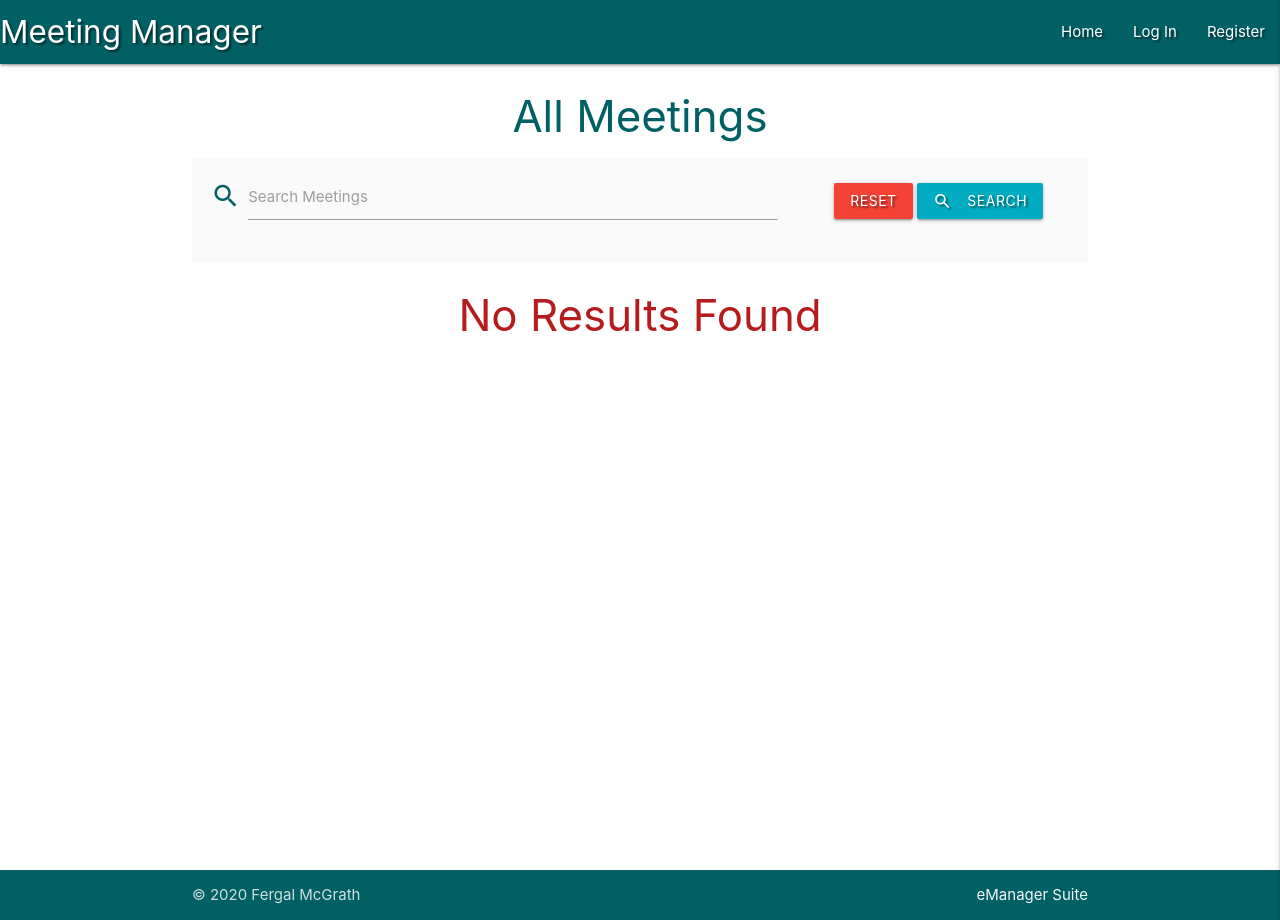
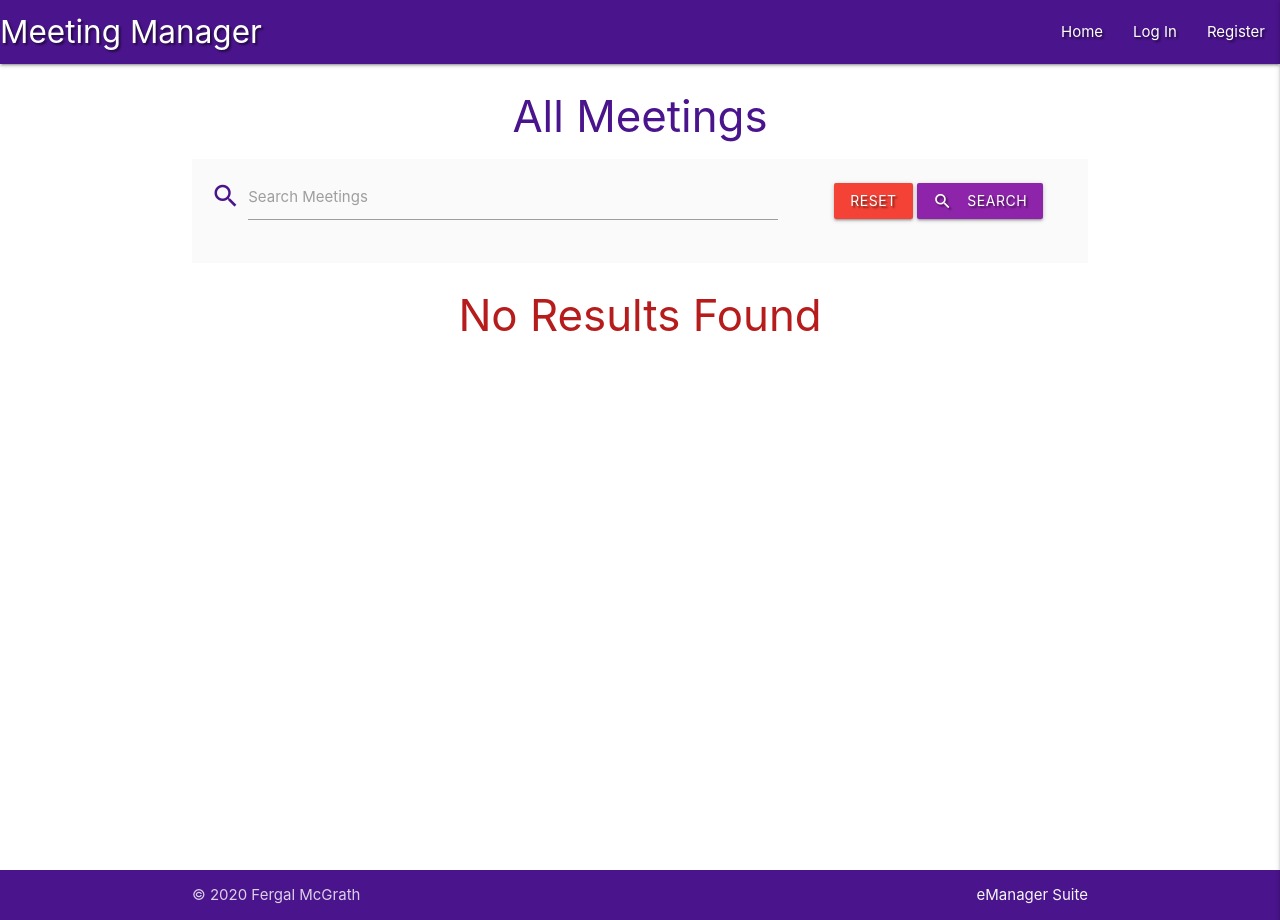
Before and after one commit to Verga1/Meeting-Manage, a Flask app: page /search in a window 1280 px wide. Run offline with Flask 2, Linux system fonts and the light colour scheme; data that the repository does not hold is empty; some libraries are stand-ins or nearby versions.

Commit message:
updated colour scheme

```diff
--- a/templates/add_group.html
+++ b/templates/add_group.html
@@ -1,14 +1,14 @@
 {% extends "base.html" %}
 {% block content %}
 
-<h3 class="cyan-text text-darken-4 center-align">Add Group</h3>
+<h3 class="purple-text text-darken-4 center-align">Add Group</h3>
 
     <div class="row card-panel grey lighten-5">
         <form class="col s12" method="POST" action="{{ url_for('add_group') }}">
             <!-- group name -->
             <div class="row">
                 <div class="input-field col s12">
-                    <i class="material-icons prefix cyan-text text-darken-4">folder_open</i>
+                    <i class="material-icons prefix purple-text text-darken-4">folder_open</i>
                     <input id="group_name" name="group_name" minlenght="2" maxlength="25"
                         type="text" class="validate" required>
                     <label for="group_name">Group Name</label>
@@ -17,7 +17,7 @@
             <!-- submit button -->
             <div class="row">
                 <div class="col s12 center-align">
-                    <button type="submit" class="btn-large cyan darken-1 text-shadow">
+                    <button type="submit" class="btn-large purple darken-1 text-shadow">
                         Add Group <i class="material-icons prefix">add_box</i>
                     </button>
                 </div>
--- a/templates/base.html
+++ b/templates/base.html
@@ -26,7 +26,7 @@
   <body>
     <header>
     <!-- top navbar -->
-      <nav class="nav-extended text-shadow cyan darken-4">
+      <nav class="nav-extended text-shadow purple darken-4">
         <div class="nav-wrapper">
           <a href="{{ url_for('get_meetings') }}" class="brand-logo">Meeting Manager</a>
           <a href="#" data-target="mobile-demo" class="sidenav-trigger right"
@@ -50,7 +50,7 @@
 
     <!-- mobile sidenav -->
       <ul class="sidenav" id="mobile-demo">
-        <li><h4 class="center-align cyan-text text-darken-4">Meeting Manager</h4></li>
+        <li><h4 class="center-align purple-text text-darken-4">Meeting Manager</h4></li>
         <li><a href="{{ url_for('get_meetings') }}">Home</a></li>
             {% if session.user %}
                 <li><a href="{{ url_for('profile', username=session['user']) }}">Profile</a></li>
@@ -72,7 +72,7 @@
             {% if messages %}
                 {% for message in messages %}
                 <div class="row flashes">
-                    <h4 class="cyan lighten-4 center-align">{{ message }}</h4>
+                    <h4 class="purple lighten-4 center-align">{{ message }}</h4>
                 </div>
                 {% endfor %}
             {% endif %}
@@ -87,7 +87,7 @@
 
     <!-- Footer -->
     <footer class="page-footer white">
-        <div class="footer-copyright cyan darken-4">
+        <div class="footer-copyright purple darken-4">
             <div class="container">
             © 2020 Fergal McGrath
             <a class="grey-text text-lighten-4 right" href="#!">eManager Suite</a>
--- a/templates/edit_group.html
+++ b/templates/edit_group.html
@@ -1,14 +1,14 @@
 {% extends "base.html" %}
 {% block content %}
 
-<h3 class="cyan-text text-darken-4 center-align">Edit Group</h3>
+<h3 class="purple-text text-darken-4 center-align">Edit Group</h3>
 
     <div class="row card-panel grey lighten-5">
         <form class="col s12" method="POST" action="{{ url_for('edit_group', group_id=group._id) }}">
             <!-- group name -->
             <div class="row">
                 <div class="input-field col s12">
-                    <i class="material-icons prefix cyan-text text-darken-4">folder_open</i>
+                    <i class="material-icons prefix purple-text text-darken-4">folder_open</i>
                     <input id="group_name" name="group_name" minlenght="2" maxlength="25"
                         type="text" value="{{ group.group_name }}" class="validate" required>
                     <label for="group_name">Group Name</label>
@@ -20,7 +20,7 @@
                     <a href="{{ url_for('get_groups') }}" class="btn-large red text-shadow">
                         Cancel <i class="material-icons prefix">cancel</i>
                     </a>
-                    <button type="submit" class="btn-large cyan darken-1 text-shadow">
+                    <button type="submit" class="btn-large purple darken-1 text-shadow">
                         Edit Group <i class="material-icons prefix">edit</i>
                     </button>
                 </div>
--- a/templates/meetings.html
+++ b/templates/meetings.html
@@ -1,19 +1,19 @@
 {% extends "base.html" %}
 {% block content %}
 
-    <h3 class="cyan-text text-darken-4 center-align">All Meetings</h3>
+    <h3 class="purple-text text-darken-4 center-align">All Meetings</h3>
 
     <div class="row car-panel grey lighten-5">
         <form action="{{ url_for('search') }}" method="post" class="col s12">
             <div class="row valign-wrapper center-align">
                 <div class="input-field col s12 m8">
-                    <i class="material-icons prefix cyan-text text-darken-4">search</i>
+                    <i class="material-icons prefix purple-text text-darken-4">search</i>
                     <input type="text" name="query" id="query" minlength="3" class="validate" required>
                     <label for="query">Search Meetings</label>
                 </div>
                 <div class="col s12 m4">
                     <a href="{{ url_for('get_meetings') }}" class="red btn text-shadow">Reset</a>
-                    <button type="submit" class="cyan darken-1 btn text-shadow">
+                    <button type="submit" class="purple darken-1 btn text-shadow">
                         <i class="material-icons left">search</i> Search
                     </button>
                 </div>
@@ -25,19 +25,19 @@
     <ul class="collapsible">
         {% for meeting in meetings %}
         <li>
-            <div class="collapsible-header white-text cyan darken-4 text-shadow">
+            <div class="collapsible-header white-text purple darken-4 text-shadow">
                 <div class="col s3">
                     <i class="material-icons">arrow_drop_down</i>
                     {% if session.user|lower == meeting.created_by|lower %}
                         <a href="#{{ meeting._id }}" class="btn-small green accent-4 modal-trigger">Delete</a>
                         <a href="{{ url_for('edit_meeting', meeting_id=meeting._id) }}"
-                            class="btn-small cyan lighten-1">Edit</a>
+                            class="btn-small purple lighten-1">Edit</a>
                         <div id="{{ meeting._id }}" class="modal black-text">
                             <div class="modal-content">
                                 <h3>Are you sure you want to delete?</h3>
                             </div>
                             <div class="modal-footer">
-                                <a href="{{ url_for('delete_meeting', meeting_id=meeting._id) }}" class="modal-close btn-small cyan">Yes</a>
+                                <a href="{{ url_for('delete_meeting', meeting_id=meeting._id) }}" class="modal-close btn-small purple">Yes</a>
                                 <a href="{{ url_for('get_meetings') }}" class="modal-close btn-small red">No</a>
                             </div>
                         </div>
@@ -50,20 +50,20 @@
             <div class="collapsible-body">
                 <div class="row">
                     <div class="col m4 s12">
-                        <h6><i class="material-icons prefix cyan-text text-darken-4">folder_open</i> Group</h6>
+                        <h6><i class="material-icons prefix purple-text text-darken-4">folder_open</i> Group</h6>
                         <strong>{{ meeting.group_name }}</strong>
-                        <h6><i class="material-icons prefix cyan-text text-darken-4">event</i> Meeting Date</h6>
+                        <h6><i class="material-icons prefix purple-text text-darken-4">event</i> Meeting Date</h6>
                         <p>{{ meeting.meeting_date }}</p>
                         <p><em>by: {{ meeting.created_by }}</em></p>
                     </div>
                     <div class="col m8 s12">
-                        <h6><i class="material-icons prefix cyan-text text-darken-4">gavel</i> Meeting Name</h6>
+                        <h6><i class="material-icons prefix purple-text text-darken-4">gavel</i> Meeting Name</h6>
                         <p>{{ meeting.meeting_name }}</p>
-                        <h6><i class="material-icons prefix cyan-text text-darken-4">content_paste</i> Meeting Agenda</h6>
+                        <h6><i class="material-icons prefix purple-text text-darken-4">content_paste</i> Meeting Agenda</h6>
                         <p>{{ meeting.meeting_agenda }}</p>
-                        <h6><i class="material-icons prefix cyan-text text-darken-4">assignment</i> Meeting Actions</h6>
+                        <h6><i class="material-icons prefix purple-text text-darken-4">assignment</i> Meeting Actions</h6>
                         <p>{{ meeting.meeting_actions }}</p>
-                        <h6><i class="material-icons prefix cyan-text text-darken-4">check_circle</i> Actions Status</h6>
+                        <h6><i class="material-icons prefix purple-text text-darken-4">check_circle</i> Actions Status</h6>
                         {% if meeting.is_complete == "on" %}
                             <p>Completed</p>
                         {% else %}
--- a/templates/profile.html
+++ b/templates/profile.html
@@ -4,9 +4,9 @@
     <div class="row">
         <div class="col s12 m8 offset-m2">
             <div class="card-panel">
-                <h4 class="center-align cyan-text text-darken-4"><i class="small material-icons prefix cyan-text text-darken-4">person</i> Profile</h4>
+                <h4 class="center-align purple-text text-darken-4"><i class="small material-icons prefix purple-text text-darken-4">person</i> Profile</h4>
                 <h6>Username: <strong>{{ username }}</strong></h6>
-                    <p>You can now view your <a href="{{ url_for('get_meetings') }}" class="cyan-text text-darken-1">Meetings</a>.</p>
+                    <p>You can now view your <a href="{{ url_for('get_meetings') }}" class="purple-text text-darken-1">Meetings</a>.</p>
                     <p>All users can add a new Meeting</p>
                     <p>You can only edit or delete a Meeting that YOU created, or if you are an Admin.</p>
                     <p>You can only manage 'Groups' if you are an Admin.</p>
```
Also changed, not shown: templates/add_meeting.html (+8 -8 lines), templates/edit_meeting.html (+8 -8 lines), templates/groups.html (+5 -5 lines), templates/login.html (+4 -4 lines), templates/register.html (+4 -4 lines).
